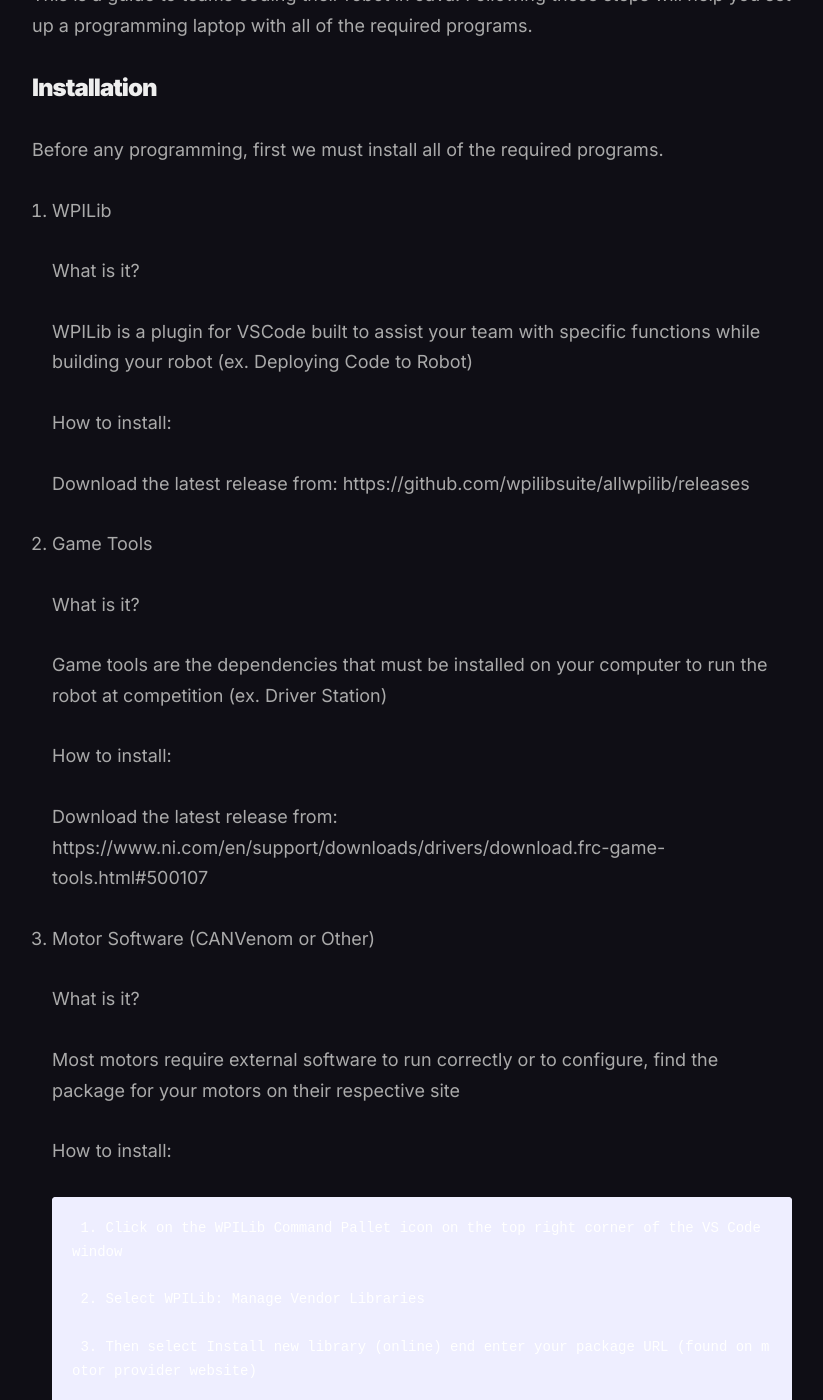
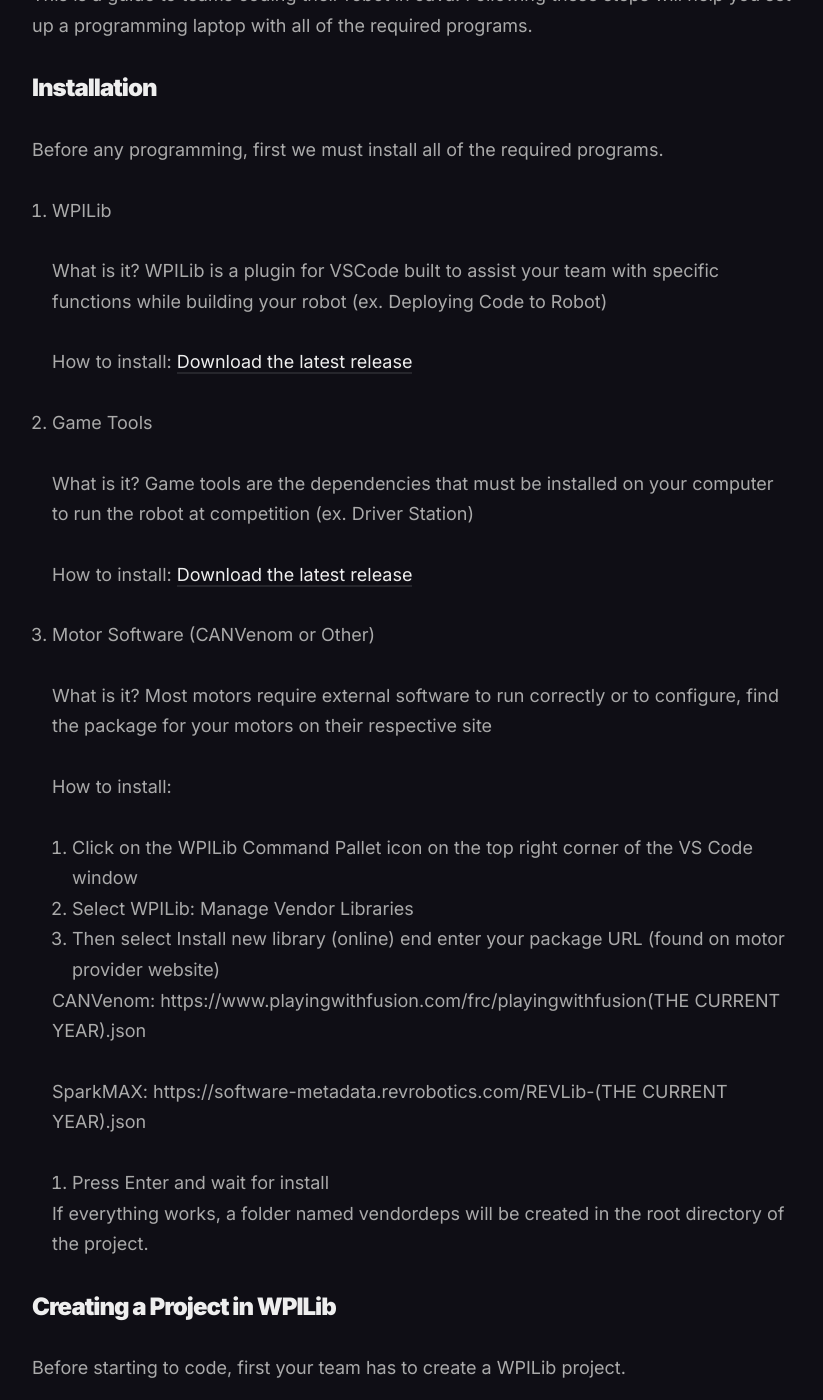
Before and after one commit to connorsabine/connorsabine.github.io, a Jekyll site: the page built from _posts/24-02-26-frc-robotics.markdown, in a window 1280 px wide and 1400 px high, scrolled down 994 px. Shown: the whole window, without its empty margins (228-1051 px from the left). Built offline with Jekyll 4.4.1, drawn with Linux system fonts in a browser that asks for light colours; nearby versions of some CDN libraries; some of the changed text lies outside the part shown.

Commit message:
[UPDATE] changed links

```diff
--- a/_posts/24-02-26-frc-robotics.markdown
+++ b/_posts/24-02-26-frc-robotics.markdown
@@ -22,54 +22,42 @@
 1. WPILib
 
     What is it?
-
     WPILib is a plugin for VSCode built to assist your team with specific functions while building your robot (ex. Deploying Code to Robot)
 
 
     How to install:
-
-    Download the latest release from: https://github.com/wpilibsuite/allwpilib/releases
+    [Download the latest release](https://github.com/wpilibsuite/allwpilib/releases)
 
 
 2. Game Tools
 
     What is it?
-
     Game tools are the dependencies that must be installed on your computer to run the robot at competition (ex. Driver Station)
 
 
     How to install:
-
-    Download the latest release from: https://www.ni.com/en/support/downloads/drivers/download.frc-game-tools.html#500107
+    [Download the latest release](https://www.ni.com/en/support/downloads/drivers/download.frc-game-tools.html#500107)
 
 
 3. Motor Software (CANVenom or Other)
 
     What is it?
-
     Most motors require external software to run correctly or to configure, find the package for your motors on their respective site
 
 
     How to install:
+    1. Click on the WPILib Command Pallet icon on the top right corner of the VS Code window
+    2. Select WPILib: Manage Vendor Libraries
+    3. Then select Install new library (online) end enter your package URL (found on motor provider website)
 
-        1. Click on the WPILib Command Pallet icon on the top right corner of the VS Code window
-
-        2. Select WPILib: Manage Vendor Libraries
-
-        3. Then select Install new library (online) end enter your package URL (found on motor provider website)
+    CANVenom:
+    https://www.playingwithfusion.com/frc/playingwithfusion(THE CURRENT YEAR).json
 
 
-        CANVenom:
+    SparkMAX:
+    https://software-metadata.revrobotics.com/REVLib-(THE CURRENT YEAR).json
 
-        https://www.playingwithfusion.com/frc/playingwithfusion(THE CURRENT YEAR).json
-
-
-        SparkMAX:
-
-        https://software-metadata.revrobotics.com/REVLib-(THE CURRENT YEAR).json
-
-
-        4. Press Enter and wait for install
+    4. Press Enter and wait for install
 
 
     If everything works, a folder named vendordeps will be created in the root directory of the project.
```
